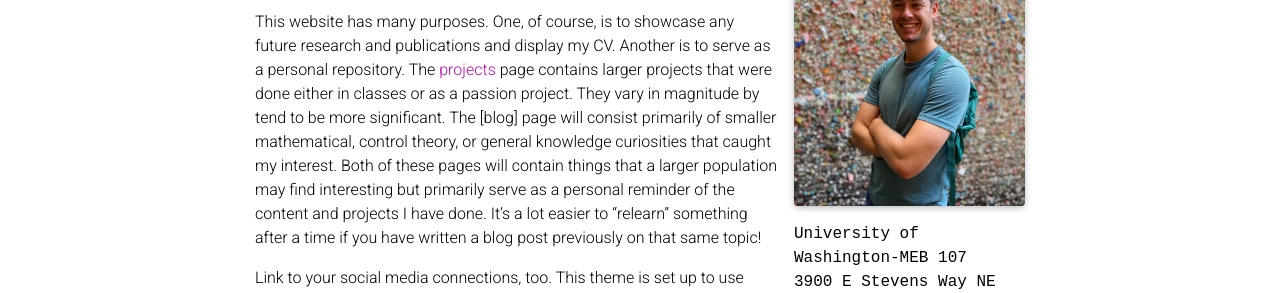
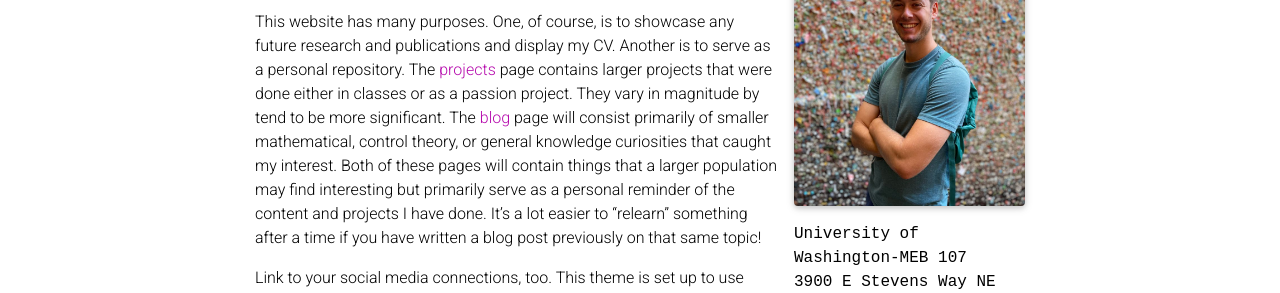
Before and after one commit to JSBeachy/JSBeachy.github.io, a Jekyll site: the page built from _pages/about.md, in a window 1280 px wide and 1034 px high. Shown: the part 303-596 px from the top of the window. Built offline with Jekyll 4.4.1, drawn with Linux system fonts in a browser that asks for light colours; full-size pictures stand in for the smaller copies a plugin makes; emoji names are drawn with the system emoji font; comment, search, counter and statistics services are not loaded; a style sheet for code colours, icons or effects is not loaded; part of the change alters nothing that is shown.

```diff
--- a/_pages/about.md
+++ b/_pages/about.md
@@ -22,7 +22,7 @@ social: true  # includes social icons at the bottom of the page
 My name is Jonas Beachy and I am a PhD student at the University of Washington in the Mechanical Engineering department. I work in both the [MACS](https://macslab.xyz/) lab and the [Boeing Advanced Research Center](https://www.barc.uw.edu/) where I focus on robotics and applied control theory.
 
 
-This website has many purposes. One, of course, is to showcase any future research and publications and display my CV. Another is to serve as a personal repository. The [projects](https://jsbeachy.github.io/projects/) page contains larger projects that were done either in classes or as a passion project. They vary in magnitude by tend to be more significant. The [blog] page will consist primarily of smaller mathematical, control theory, or general knowledge curiosities that caught my interest. Both of these pages will contain things that a larger population may find interesting but primarily serve as a personal reminder of the content and projects I have done. It's a lot easier to "relearn" something after a time if you have written a blog post previously on that same topic!
+This website has many purposes. One, of course, is to showcase any future research and publications and display my CV. Another is to serve as a personal repository. The [projects](https://jsbeachy.github.io/projects/) page contains larger projects that were done either in classes or as a passion project. They vary in magnitude by tend to be more significant. The [blog](https://jsbeachy.github.io/projects/) page will consist primarily of smaller mathematical, control theory, or general knowledge curiosities that caught my interest. Both of these pages will contain things that a larger population may find interesting but primarily serve as a personal reminder of the content and projects I have done. It's a lot easier to "relearn" something after a time if you have written a blog post previously on that same topic!
 
 
 Link to your social media connections, too. This theme is set up to use [Font Awesome icons](https://fontawesome.com/) and [Academicons](https://jpswalsh.github.io/academicons/), like the ones below. Add your Facebook, Twitter, LinkedIn, Google Scholar, or just disable all of them.
```
